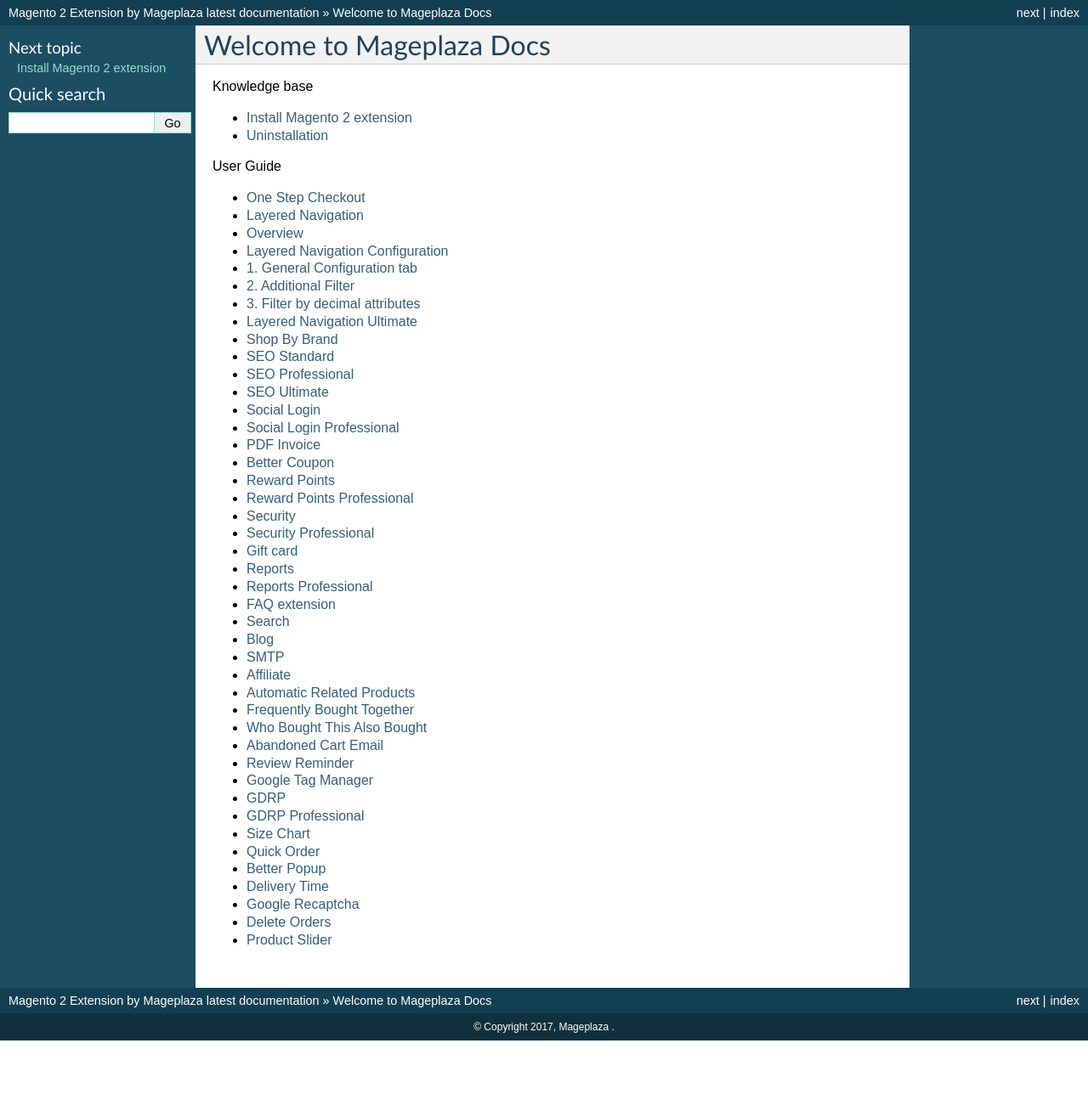
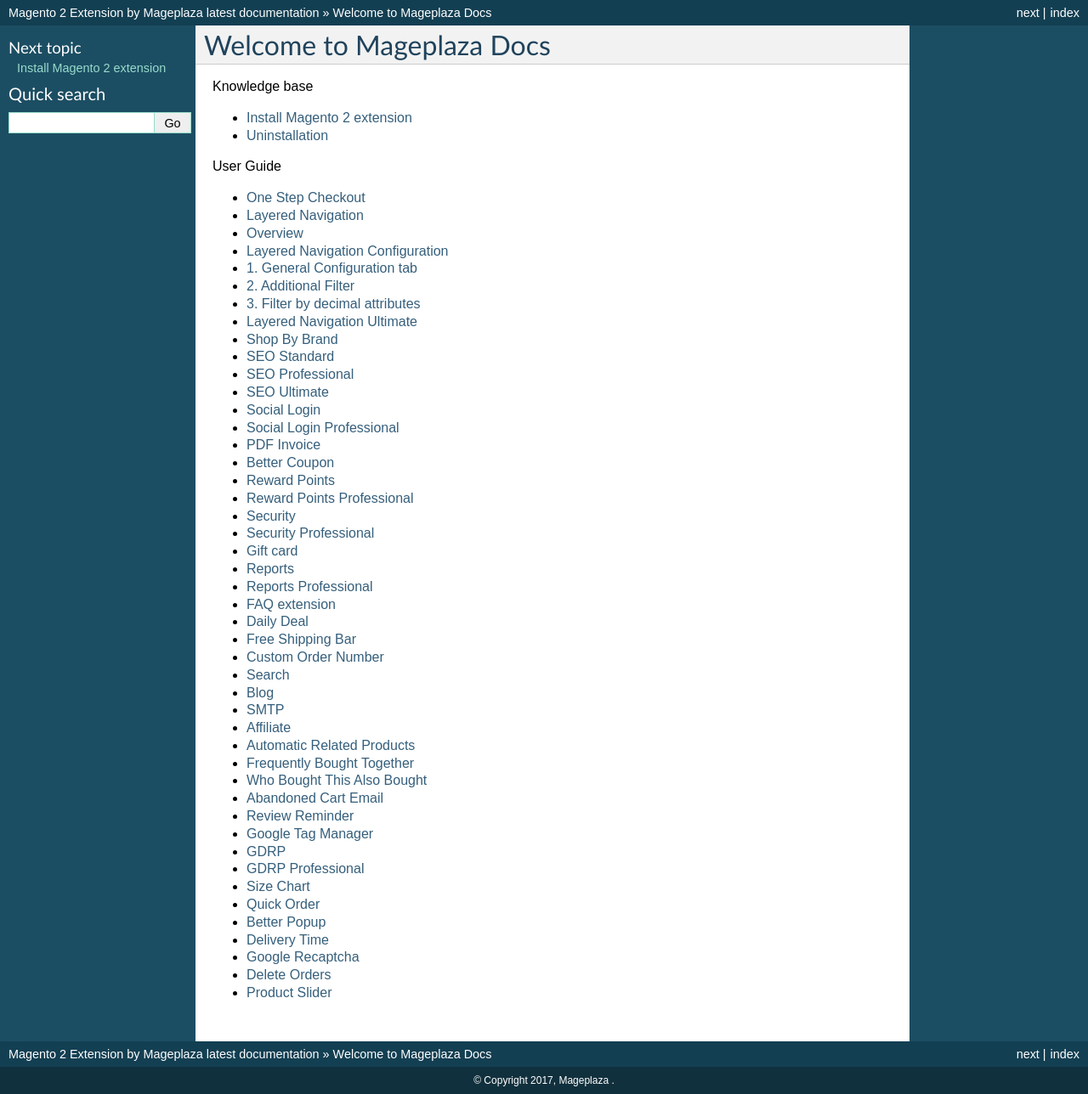
Before and after one commit to magepages/mpdocs, a Sphinx documentation site: the page built from docs/index.rst, in a window 1280 px wide. Shown: the whole page at 85% size. Built offline with Sphinx 7.4.7, drawn with Linux system fonts in a browser that asks for light colours; pages that are not in the unit, such as notebooks, are missing from menus; before the commit the page ends 1225 px from its top, so only the background shows below that.

Commit message:
Update index.rst

```diff
--- a/docs/index.rst
+++ b/docs/index.rst
@@ -38,6 +38,9 @@
    reports/index
    reports-pro/index
    faq/index
+   daily-deal/index
+   free-shipping-bar/index
+   custom-order-number/index
    search-m2/index
    blog-m2/index
    smtp-m2/index
```
